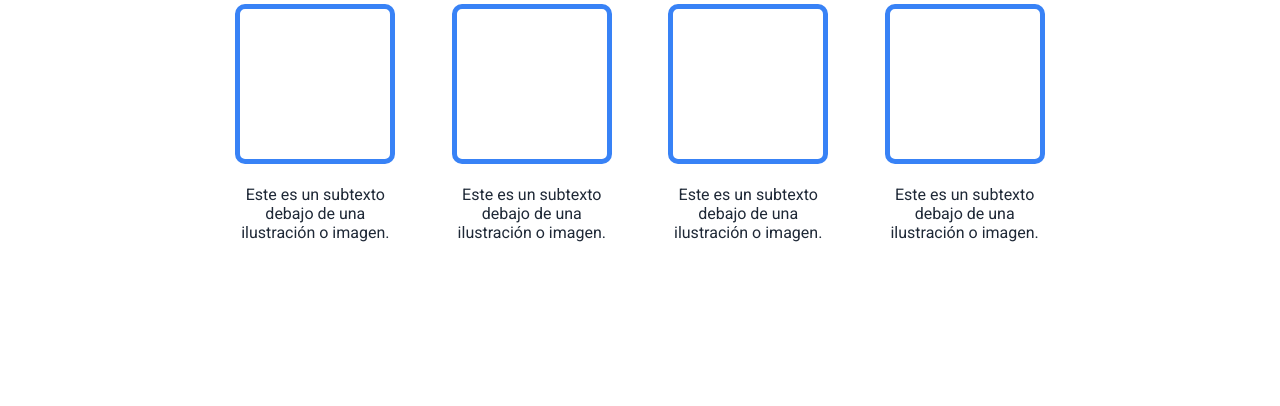
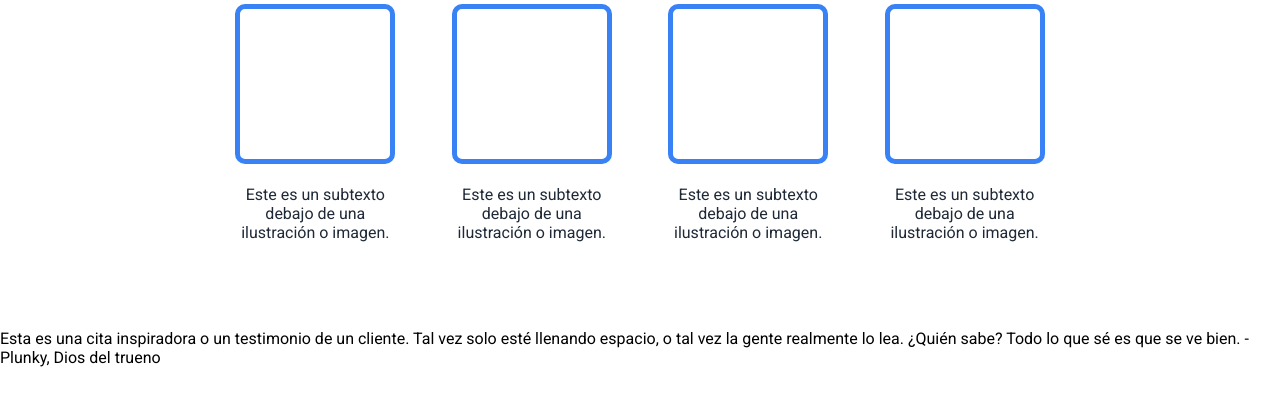
Before and after one commit to plunkyhub/landing-page, a plain HTML site: page index.html in a window 1280 px wide. Shown: the part 597-1003 px from the top of the page. Drawn offline with Linux system fonts and the light colour scheme.

Commit message:
Agregado contenido de la seccion cita

```diff
--- a/index.html
+++ b/index.html
@@ -61,7 +61,13 @@
             </div>
         </div>
     </section>
-    <section class="seccion-cita"></section>
+    <section class="seccion-cita">
+        <div class="cita-item">
+            <p class="cita">
+                Esta es una cita inspiradora o un testimonio de un cliente. Tal vez solo esté llenando espacio, o tal vez la gente realmente lo lea. ¿Quién sabe? Todo lo que sé es que se ve bien. <span class="quote-author">-Plunky, Dios del trueno</span>
+            </p>
+        </div>
+    </section>
     <section class="action"></section>
 </body>
 </html>
```
